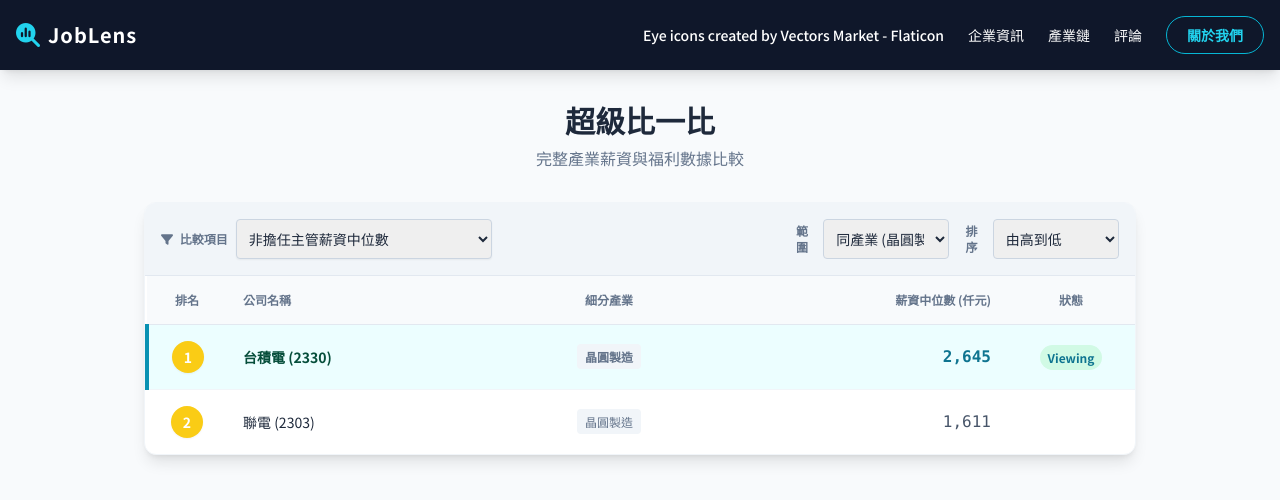
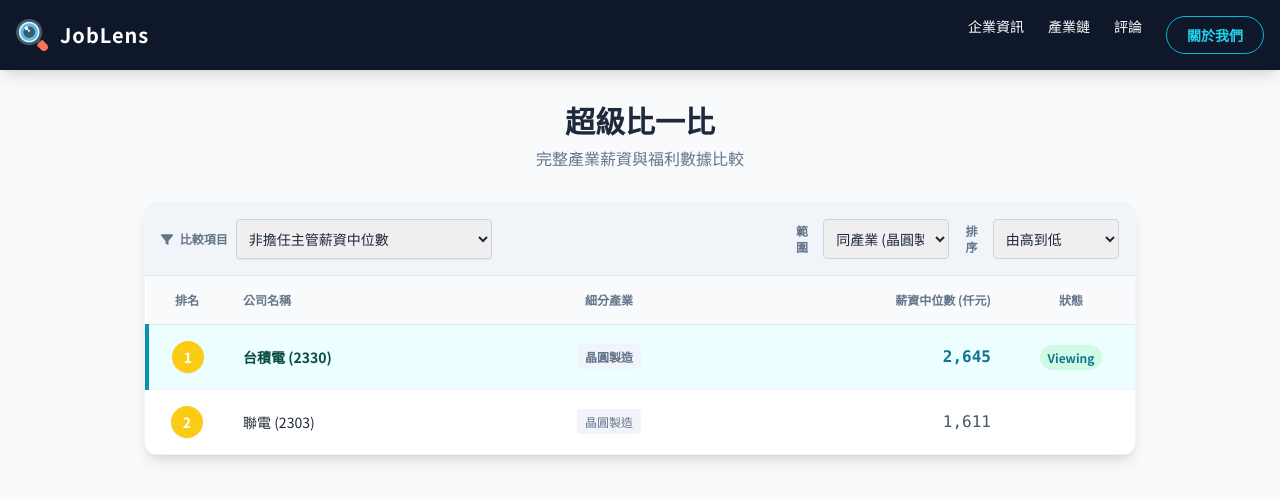
Before and after one commit to LiKuei/JobLens-Demo, a plain HTML site: page leaderboard.html in a window 1280 px wide. Drawn offline with nearby package versions, Linux system fonts and the light colour scheme.

Commit message:
fix leaderboard logo

```diff
--- a/leaderboard.html
+++ b/leaderboard.html
@@ -17,12 +17,11 @@
 
     <nav class="bg-slate-900 text-white p-4 shadow-lg sticky top-0 z-50">
         <div class="container mx-auto flex justify-between items-center">
-            <div class="flex items-center gap-2 cursor-pointer" onclick="window.location.href='index.html'">
-                <i class="fa-solid fa-magnifying-glass-chart text-cyan-400 text-2xl"></i>
+            <div class="flex items-center gap-3 cursor-pointer" onclick="window.location.href='index.html'">
+                <img src="icons/magnifying-glass.png" alt="JobLens Logo" class="w-8 h-8 object-contain">
                 <span class="text-xl font-bold tracking-wider">JobLens</span>
             </div>
-            <div class="hidden md:flex items-center gap-6 text-sm font-medium">
-                <a style="display: block" href="https://www.flaticon.com/free-icons/eye" title="eye icons">Eye icons created by Vectors Market - Flaticon</a>
+            <div class="hidden md:flex gap-6 text-sm font-medium">
                 <a href="search.html" class="hover:text-cyan-400 transition">企業資訊</a>
                 <a href="supply-chain.html" class="hover:text-cyan-400 transition">產業鏈</a>
                 <a href="reviews.html" class="hover:text-cyan-400 transition">評論</a>
```
